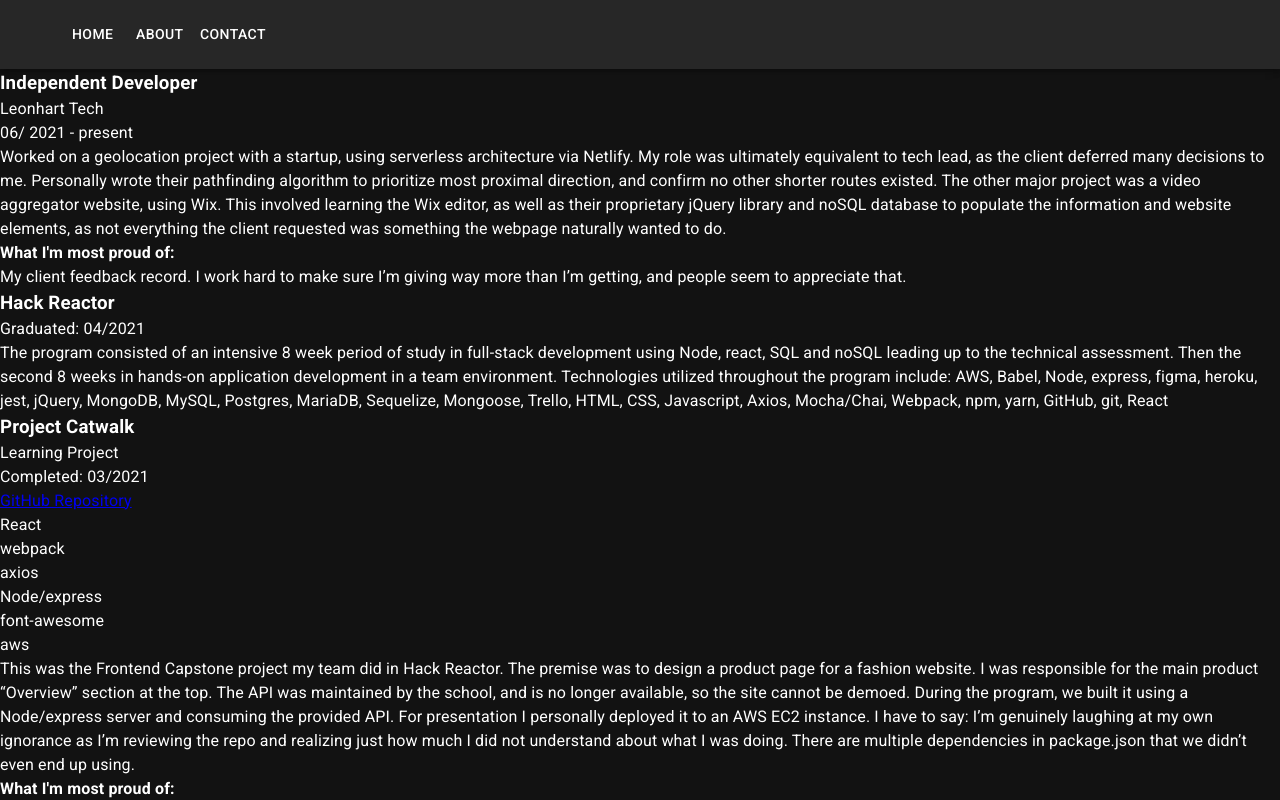
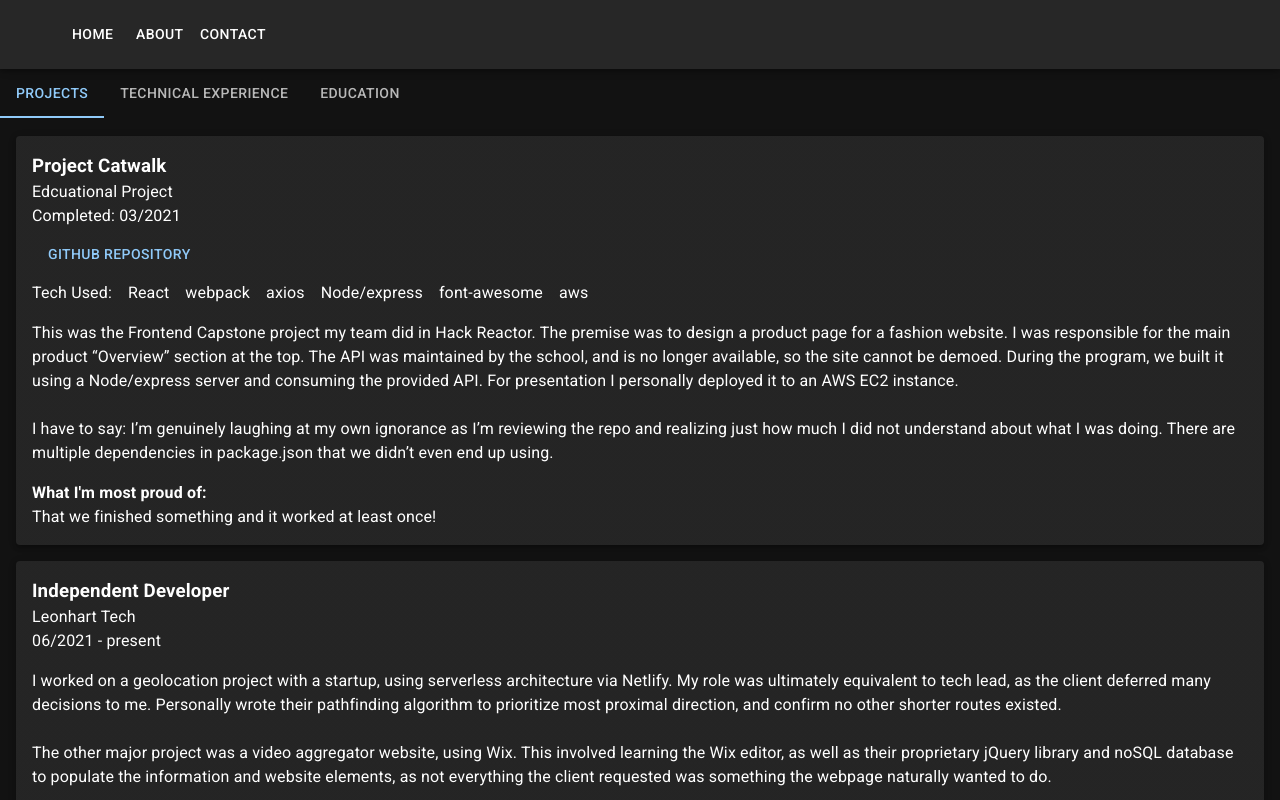
Before and after one commit to tspr0tege/myportfolio, a React app: page / in a window 1280 px wide. Shown: the top 800 px of the page. Built offline with nearby package versions, Linux system fonts and the light colour scheme.

Commit message:
Several changes
-The three major sections of the front page are displayed
-Navigation and sub-navigation in place
-database.js changed slightly to compress Lists into single component

```diff
--- a/client/database.js
+++ b/client/database.js
@@ -2,9 +2,9 @@ export const experiences = [
   {
     title: 'Independent Developer',
     company: 'Leonhart Tech',
-    time_period: '06/ 2021 - present',
+    status: '06/2021 - present',
     tech_used: [],
-    description: 'Worked on a geolocation project with a startup, using serverless architecture via Netlify. My role was ultimately equivalent to tech lead, as the client deferred many decisions to me. Personally wrote their pathfinding algorithm to prioritize most proximal direction, and confirm no other shorter routes existed.\n\nThe other major project was a video aggregator website, using Wix. This involved learning the Wix editor, as well as their proprietary jQuery library and noSQL database to populate the information and website elements, as not everything the client requested was something the webpage naturally wanted to do.',
+    description: 'I worked on a geolocation project with a startup, using serverless architecture via Netlify. My role was ultimately equivalent to tech lead, as the client deferred many decisions to me. Personally wrote their pathfinding algorithm to prioritize most proximal direction, and confirm no other shorter routes existed.\n\nThe other major project was a video aggregator website, using Wix. This involved learning the Wix editor, as well as their proprietary jQuery library and noSQL database to populate the information and website elements, as not everything the client requested was something the webpage naturally wanted to do.',
     highlight: 'My client feedback record. I work hard to make sure I\’m giving way more than I\’m getting, and people seem to appreciate that.'
   }
 ];
@@ -20,8 +20,8 @@ export const educations = [
 export const projects = [
   {
     title: 'Project Catwalk',
-    type: 'Learning Project',
-    completed: '03/2021',
+    type: 'Edcuational Project',
+    status: 'Completed: 03/2021',
     links: [
       {
         name: 'GitHub Repository',
--- a/client/src/App.jsx
+++ b/client/src/App.jsx
@@ -1,5 +1,5 @@
 import React, { useState } from 'react';
-import { CssBaseline } from '@mui/material';
+import { Box, CssBaseline, Link, Tabs, Tab } from '@mui/material';
 import { ThemeProvider, createTheme } from '@mui/material/styles';
 
 import ExperienceList from './ExperienceList';
@@ -14,14 +14,50 @@ const darkTheme = createTheme({
   }
 });
 
+const boxStyle = {
+  display: 'flex',
+  flexDirection: 'column',
+  gap: 2,
+  p: 2,
+  mt: '120px'
+};
+
 export default () => {
+  const [value, setValue] = useState(0);
+
+  const handleChange = (event, newValue) => {
+    setValue(newValue);
+  };
+
   return (
     <ThemeProvider  theme={darkTheme}>
       <CssBaseline />
       <Nav />
-      <ExperienceList />
-      <EducationList />
-      <ProjectList />
+      <Box sx={{ width: '100%', top: '70px', bgcolor: 'background.default' }} position="fixed">
+        <Tabs value={value} onChange={handleChange} aria-label="nav tabs example">
+          <LinkTab label="Projects" href="#project-list" />
+          <LinkTab label="Technical Experience" href="#experience-list" />
+          <LinkTab label="Education" href="#education-list" />
+        </Tabs>
+      </Box>
+      {/* Hero Header */}
+      <Box sx={boxStyle}>
+        <ProjectList />
+        <ExperienceList />
+        <EducationList />
+      </Box>
     </ThemeProvider>
   );
 }
+
+const LinkTab = (props) => {
+  return (
+    <Tab
+      component={Link}
+      // onClick={(event) => {
+      //   event.preventDefault();
+      // }}
+      {...props}
+    />
+  );
+}
--- a/client/src/EducationList.jsx
+++ b/client/src/EducationList.jsx
@@ -1,22 +1,25 @@
 import React from 'react';
+import { Paper, Box } from '@mui/material';
 
 import { educations } from '../database';
 
 export default () => {
 
   return (
-    <>
+    <div id="education-list">
       {educations.map((education, index) => {
         const { title, status, description } = education;
 
         return (
-          <>
-            <h3>{title}</h3>
-            <p>{status}</p>
-            <p>{description}</p>
-          </>
+          <Paper key={index} elevation={3}>
+            <Box sx={{p: 2}}>
+              <h3>{title}</h3>
+              <p>{status}</p>
+              <pre>{description}</pre>
+            </Box>
+          </Paper>
         )
       })}
-    </>
+    </div>
   );
 }
--- a/client/src/ExperienceList.jsx
+++ b/client/src/ExperienceList.jsx
@@ -1,4 +1,5 @@
 import React from 'react';
+import { Paper, Box } from '@mui/material';
 
 import { experiences } from '../database';
 
@@ -6,33 +7,36 @@ export default () => {
 
 
   return (
-    <>
+    <div id="experience-list">
       {experiences.map((experience, index) => {
         const {
           title,
           company,
-          time_period,
+          status,
           tech_used,
           description,
           highlight } = experience;
 
         return (
-          <>
+          <Paper key={index} elevation={3}>
+            <Box sx={{p: 2}}>
               <h3>{title}</h3>
               <p>{company}</p>
-            <p>{time_period}</p>
+              <p>{status}</p>
               {/* tech_used */}
-            {(tech_used.length > 0) && <>
+              {(tech_used?.length > 0) &&
+              <ul>Tech Used:
                 {tech_used.map((tech, index) => {
-                return <></>
+                  return <li key={index}>{tech}</li>
                 })}
-            </>}
-            <p>{description}</p>
+              </ul>}
+              <pre>{description}</pre>
               <h4>What I'm most proud of:</h4>
               <p>{highlight}</p>
-          </>
+            </Box>
+          </Paper>
         )
       })}
-    </>
+    </div>
   );
 }
--- a/client/src/Nav.jsx
+++ b/client/src/Nav.jsx
@@ -21,7 +21,7 @@ export default () => {
   return (
     // From App bar with responsive menu
     <nav>
-      <AppBar position="static">
+      <AppBar position="fixed">
         <Container> {/* maxWidth="xl" */}
           <Toolbar disableGutters>
             <Box sx={{ flexGrow: 1, display: { xs: 'none', md: 'flex' } }}>
--- a/client/src/ProjectList.jsx
+++ b/client/src/ProjectList.jsx
@@ -1,48 +1,64 @@
 import React from 'react';
+import { Paper, Box, Button, ButtonGroup } from '@mui/material';
 
 import { projects } from '../database';
+
+const linksBoxStyle = {
+  display: 'flex',
+  flexDirection: 'column',
+  '& > *': {
+    m: 1,
+  },
+};
 
 export default () => {
 
   return (
-    <>
+    <div id="project-list">
       {projects.map((project, index) => {
         const {
           title,
           type,
-          completed,
+          status,
           links,
           tech_used,
           description,
           highlight } = project;
 
         return (
-          <>
+          <Paper key={index} elevation={3}>
+            <Box sx={{p: 2}}>
               <h3>{title}</h3>
               <p>{type}</p>
-            <p>Completed: {completed}</p>
+              <p>{status}</p>
               {/* links */}
-            {(links.length > 0) && <>
-              {links.map((link, index) => {
+              {(links.length > 0) &&
+              <Box sx={linksBoxStyle}>
+                <ButtonGroup variant="text" aria-label="text button group">
+                  {links.map((link, i) => {
                     const { name, url } = link;
-                return (<>
-                  <a href={url}>{name}</a><br/>
-                </>);
+                    return (
+                      <a key={i} href={url} target="_blank">
+                        <Button>{name}</Button>
+                      </a>
+                    );
                   })}
-            </>}
+                </ButtonGroup>
+              </Box>}
               {/* tech_used */}
-            {(tech_used.length > 0) &&
-            <ul>
+              {(tech_used?.length > 0) &&
+              <ul>Tech Used:
                 {tech_used.map((tech, index) => {
-                return <li>{tech}</li>
+                  return <li key={index}>{tech}</li>
                 })}
               </ul>}
-            <p>{description}</p>
+              <pre>{description}</pre>
               <h4>What I'm most proud of:</h4>
               <p>{highlight}</p>
-          </>
+            </Box>
+          </Paper>
         )
       })}
-    </>
+    </div>
   );
 }
--- a/package.json
+++ b/package.json
@@ -17,11 +17,9 @@
     "@emotion/styled": "^11.10.5",
     "@mui/material": "^5.11.6",
     "babel-loader": "^9.1.2",
-    "css-loader": "^6.7.3",
     "gh-pages": "^5.0.0",
     "react": "^18.2.0",
     "react-dom": "^18.2.0",
-    "style-loader": "^3.3.1",
     "webpack": "^5.75.0",
     "webpack-cli": "^5.0.1"
   }
--- a/style.css
+++ b/style.css
@@ -1,4 +1,22 @@
+html {
+  scroll-behavior: smooth;
+  scroll-padding-top: 120px;
+}
+
 * {
   margin: 0;
   padding: 0;
 }
+
+pre {
+  font-family: inherit;
+  white-space: pre-wrap;
+  margin: 1rem 0;
+}
+
+/* Project List */
+#project-list ul {
+  list-style: none;
+  display: flex;
+  gap: 1rem;
+}
--- a/webpack.config.js
+++ b/webpack.config.js
@@ -12,10 +12,10 @@ module.exports = {
   },
   module: {
     rules: [
-      {
-        test: /\.css$/i,
-        use: ["style-loader", "css-loader"]
-      },
+      // {
+      //   test: /\.css$/i,
+      //   use: ["style-loader", "css-loader"]
+      // },
       {
         test: /\.(js|jsx)$/,
         exclude: /node_modules/,
```
Also changed, not shown: 1 other file (tests, documents, lock files or other folders). Lines whose indentation alone changed are shown as unchanged.
